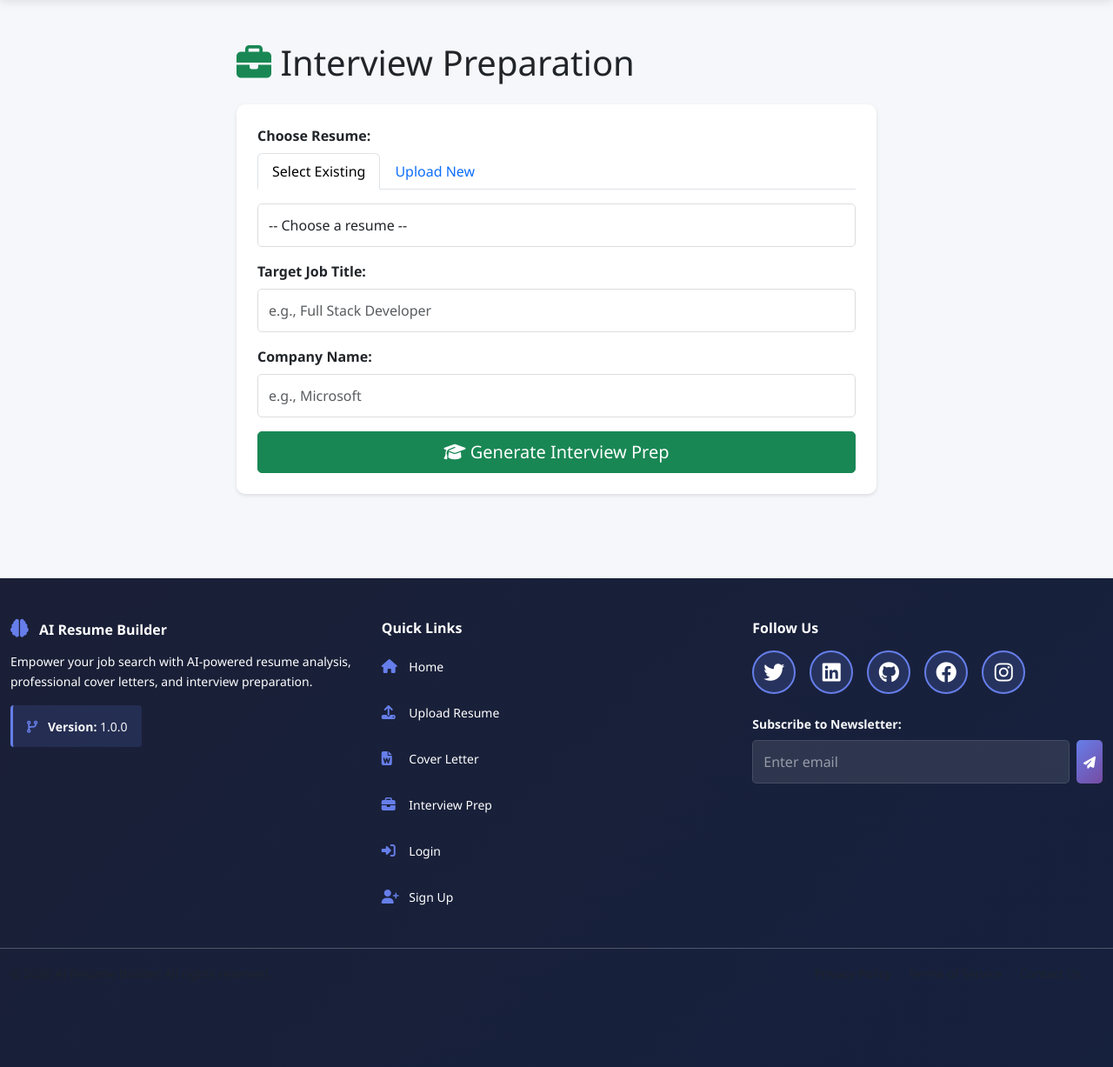
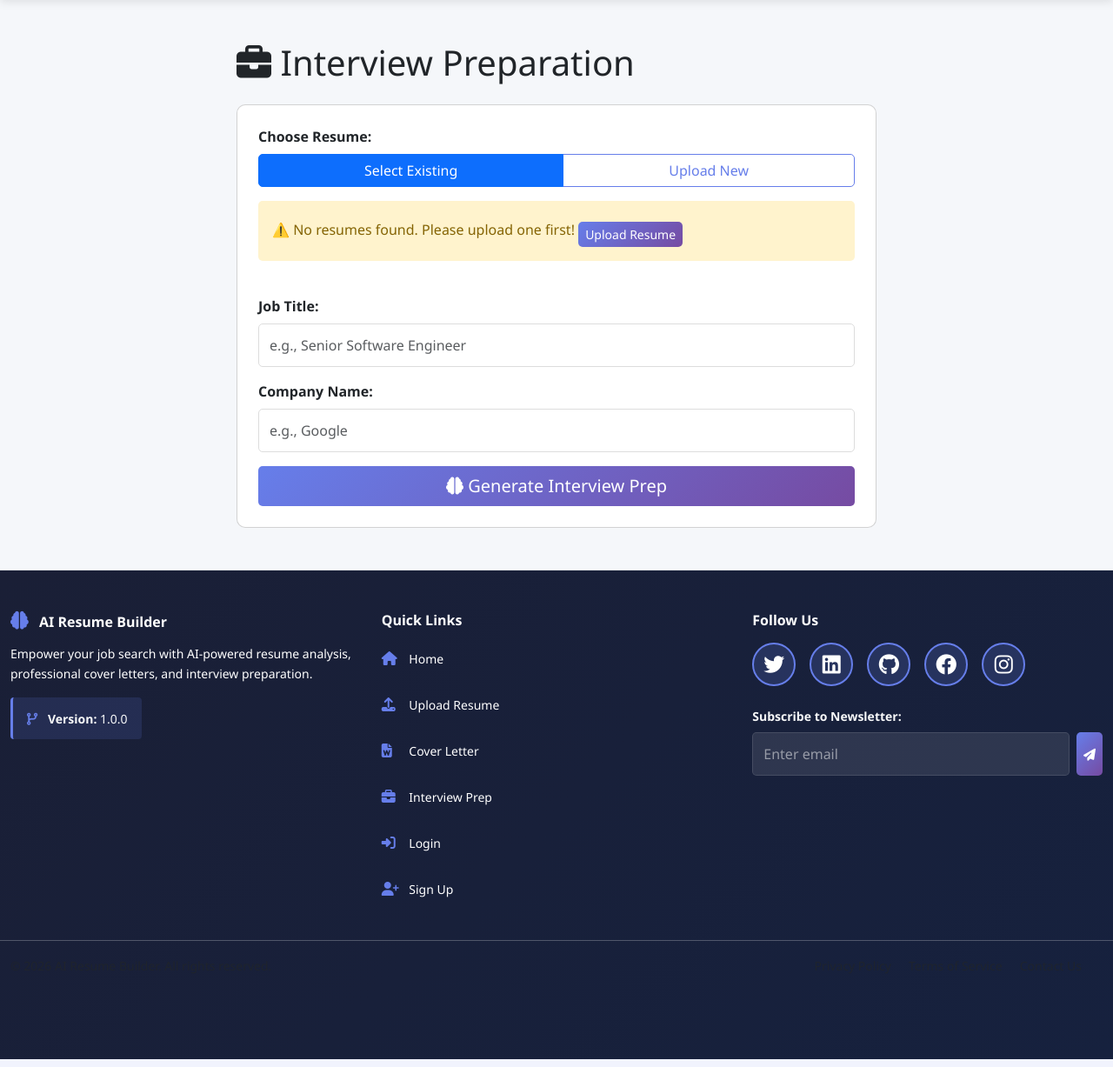
Before and after one commit to Dhanu-05685/ai-resume-builder, a Flask app: template templates/interview/prep.html in a window 1280 px wide. Shown: the part 62-1289 px from the top of the page at 87% size. Run offline with Flask 3, Linux system fonts and the light colour scheme; the template is opened without the code that fills it, so the values that code supplies are empty; some libraries are stand-ins or nearby versions.

Commit message:
Fix interview prep template and route

```diff
--- a/templates/interview/prep.html
+++ b/templates/interview/prep.html
@@ -1,128 +1,92 @@
 {% extends 'base.html' %}
 
-{% block title %}Interview Preparation{% endblock %}
-
 {% block content %}
-<div class="container py-5">
+<div class="container mt-5">
     <div class="row justify-content-center">
         <div class="col-md-8">
             <h1 class="mb-4">
-                <i class="fas fa-briefcase text-success"></i> Interview Preparation
+                <i class="fas fa-briefcase"></i> Interview Preparation
             </h1>
 
-            {% if error %}
-                <div class="alert alert-danger alert-dismissible fade show" role="alert">
-                    {{ error }}
+            {% if get_flashed_messages() %}
+                {% for message in get_flashed_messages() %}
+                    <div class="alert alert-info alert-dismissible fade show" role="alert">
+                        {{ message }}
                         <button type="button" class="btn-close" data-bs-dismiss="alert"></button>
                     </div>
+                {% endfor %}
             {% endif %}
 
-            <div class="card shadow-sm border-0">
-                <div class="card-body p-4">
-                    <form method="POST">
-                        <div class="mb-3">
-    <label class="form-label fw-bold">Choose Resume:</label>
-    <ul class="nav nav-tabs mb-3" role="tablist">
-        <li class="nav-item" role="presentation">
-            <button class="nav-link active" id="select-tab" data-bs-toggle="tab"
-                    data-bs-target="#select-pane" type="button" role="tab">
-                Select Existing
-            </button>
-        </li>
-        <li class="nav-item" role="presentation">
-            <button class="nav-link" id="upload-tab" data-bs-toggle="tab"
-                    data-bs-target="#upload-pane" type="button" role="tab">
-                Upload New
-            </button>
-        </li>
-    </ul>
+            <form method="POST" class="card p-4">
+                <div class="mb-4">
+                    <label class="form-label"><strong>Choose Resume:</strong></label>
+                    <div class="btn-group w-100 mb-3" role="group">
+                        <input type="radio" class="btn-check" name="tab" id="select-tab" checked>
+                        <label class="btn btn-outline-primary" for="select-tab">Select Existing</label>
+                        <input type="radio" class="btn-check" name="tab" id="upload-tab">
+                        <label class="btn btn-outline-primary" for="upload-tab">Upload New</label>
+                    </div>
 
-    <div class="tab-content">
                     <!-- Select Existing Resume -->
-        <div class="tab-pane fade show active" id="select-pane" role="tabpanel">
-            <select name="resume_id" class="form-control" id="resume_select">
+                    <div id="select-section">
+                        {% if resumes and resumes|length > 0 %}
+                            <select name="resume_id" class="form-control" required>
                                 <option value="">-- Choose a resume --</option>
                                 {% for resume in resumes %}
-                    <option value="{{ resume.id }}">{{ resume.resume_name }}</option>
+                                    <option value="{{ resume['id'] }}">
+                                        {{ resume['file_name'] }}
+                                        {% if resume['ats_score'] %}
+                                            (ATS: {{ resume['ats_score'] }})
+                                        {% endif %}
+                                    </option>
                                 {% endfor %}
                             </select>
+                        {% else %}
+                            <div class="alert alert-warning">
+                                ⚠️ No resumes found. Please upload one first!
+                                <a href="{{ url_for('resume.upload') }}" class="btn btn-sm btn-primary mt-2">
+                                    Upload Resume
+                                </a>
+                            </div>
+                        {% endif %}
                     </div>
 
                     <!-- Upload New Resume -->
-        <div class="tab-pane fade" id="upload-pane" role="tabpanel">
-            <div class="upload-area border-2 border-dashed p-4 text-center rounded"
-                 id="dropZone" style="background-color: #f8f9fa; cursor: pointer;">
-                <i class="fas fa-file-pdf fa-2x text-muted mb-2"></i>
-                <p class="mb-1">Drag & drop PDF or click to browse</p>
-                <input type="file" name="resume_file" id="resume_file" class="d-none" accept=".pdf">
-                <small class="text-muted">Maximum 16MB</small>
-            </div>
-            <div id="file-info" class="mt-2" style="display:none;">
-                <div class="alert alert-success">
-                    <i class="fas fa-check-circle"></i> File selected: <span id="file-name"></span>
+                    <div id="upload-section" style="display:none;">
+                        <input type="file" name="new_resume" class="form-control" accept=".pdf,.txt,.docx">
+                        <small class="text-muted">Accepted: PDF, TXT, DOCX</small>
                     </div>
                 </div>
+
+                <div class="mb-3">
+                    <label for="job_title" class="form-label"><strong>Job Title:</strong></label>
+                    <input type="text" class="form-control" id="job_title" name="job_title"
+                           placeholder="e.g., Senior Software Engineer" required>
+                </div>
+
+                <div class="mb-3">
+                    <label for="company_name" class="form-label"><strong>Company Name:</strong></label>
+                    <input type="text" class="form-control" id="company_name" name="company_name"
+                           placeholder="e.g., Google">
+                </div>
+
+                <button type="submit" class="btn btn-primary btn-lg w-100">
+                    <i class="fas fa-brain"></i> Generate Interview Prep
+                </button>
+            </form>
         </div>
     </div>
 </div>
 
-                        <div class="mb-3">
-                            <label class="form-label fw-bold">Target Job Title:</label>
-                            <input type="text" name="job_title" class="form-control"
-                                   placeholder="e.g., Full Stack Developer" required>
-                        </div>
-
-                        <div class="mb-3">
-                            <label class="form-label fw-bold">Company Name:</label>
-                            <input type="text" name="company_name" class="form-control"
-                                   placeholder="e.g., Microsoft" required>
-                        </div>
-
-                        <button type="submit" class="btn btn-success btn-lg w-100">
-                            <i class="fas fa-graduation-cap"></i> Generate Interview Prep
-                        </button>
 <script>
-const dropZone = document.getElementById('dropZone');
-const fileInput = document.getElementById('resume_file');
-const fileInfo = document.getElementById('file-info');
-const fileName = document.getElementById('file-name');
-const resumeSelect = document.getElementById('resume_select');
-
-// Click to upload
-dropZone.addEventListener('click', () => fileInput.click());
-
-// Drag and drop
-dropZone.addEventListener('dragover', (e) => {
-    e.preventDefault();
-    dropZone.style.backgroundColor = '#e7e9ff';
+    document.getElementById('select-tab').addEventListener('change', function() {
+        document.getElementById('select-section').style.display = 'block';
+        document.getElementById('upload-section').style.display = 'none';
     });
 
-dropZone.addEventListener('dragleave', () => {
-    dropZone.style.backgroundColor = '#f8f9fa';
+    document.getElementById('upload-tab').addEventListener('change', function() {
+        document.getElementById('select-section').style.display = 'none';
+        document.getElementById('upload-section').style.display = 'block';
     });
-
-dropZone.addEventListener('drop', (e) => {
-    e.preventDefault();
-    dropZone.style.backgroundColor = '#f8f9fa';
-    fileInput.files = e.dataTransfer.files;
-    updateFileInfo();
-});
-
-fileInput.addEventListener('change', updateFileInfo);
-
-function updateFileInfo() {
-    if (fileInput.files.length > 0) {
-        const file = fileInput.files[0];
-        fileName.textContent = file.name;
-        fileInfo.style.display = 'block';
-        resumeSelect.value = '';  // Clear selection when file uploaded
-    }
-}
 </script>
-                    </form>
-                </div>
-            </div>
-        </div>
-    </div>
-</div>
 {% endblock %}
```
Also changed, not shown: routes/interview_routes.py (+35 -149 lines). Lines whose indentation alone changed are shown as unchanged.
